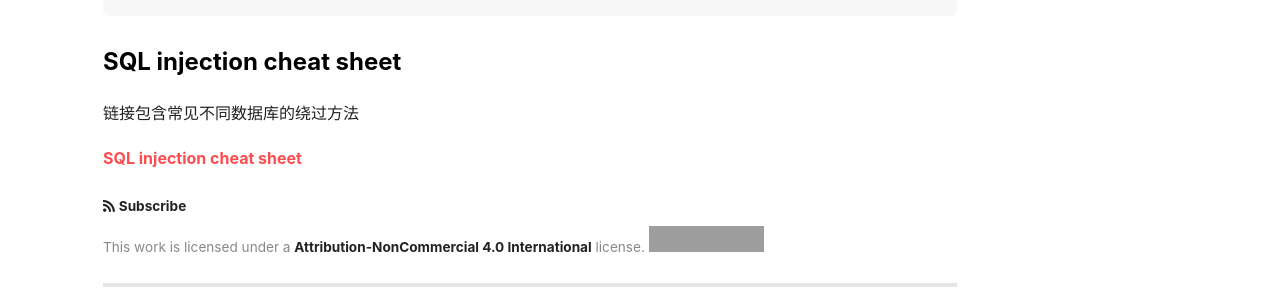
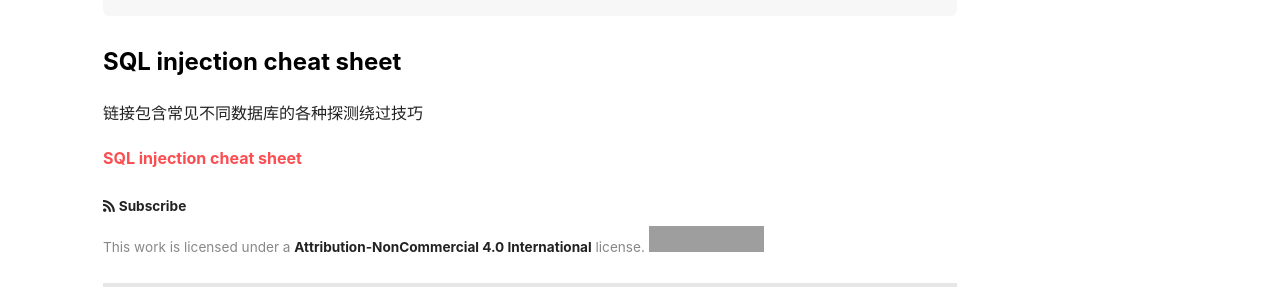
Before and after one commit to phisabella/phisabella.github.io, a Jekyll site: the page built from _posts/2021-04-30-SQL-Injection-Web-Security-Academy-1-.markdown, in a window 1280 px wide and 900 px high, scrolled down 3382 px. Shown: the part 423-718 px from the top of the window. Built offline with Jekyll 4.4.1, drawn with Linux system fonts in a browser that asks for light colours; nearby versions of some CDN libraries; comment, search, counter and statistics services are not loaded; grey boxes are pictures that could not be loaded.

Commit message:
Update 2021-04-30-SQL-Injection-Web-Security-Academy-1-.markdown

```diff
--- a/_posts/2021-04-30-SQL-Injection-Web-Security-Academy-1-.markdown
+++ b/_posts/2021-04-30-SQL-Injection-Web-Security-Academy-1-.markdown
@@ -167,6 +167,6 @@ retrive data
 
 ### SQL injection cheat sheet
 
-链接包含常见不同数据库的绕过方法
+链接包含常见不同数据库的各种探测绕过技巧
 
 [SQL injection cheat sheet](https://portswigger.net/web-security/sql-injection/cheat-sheet)
```
